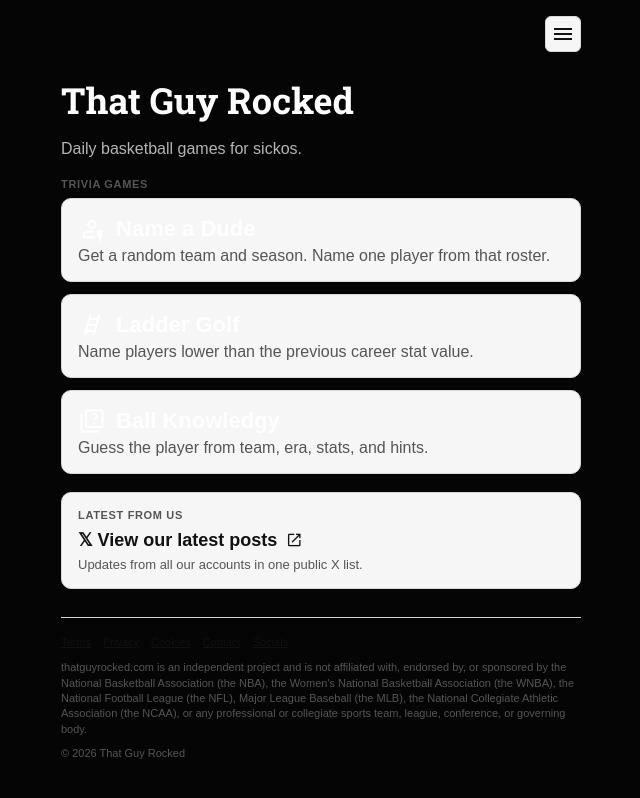
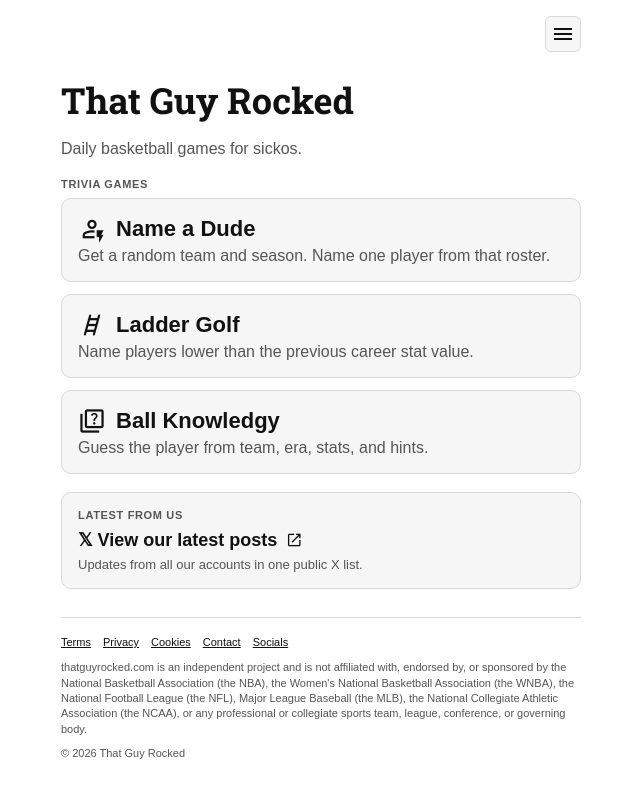
Before and after one commit to mattyraykray-betr/ballknowledgy, a Next.js app: page / in a window 1280 px wide. Shown: the top 798 px of the page, without its empty margins (319-959 px from the left). Built offline with nearby package versions, Linux system fonts and the light colour scheme; no server answers.

Commit message:
Refactor styles to use theme variables

```diff
--- a/app/page.js
+++ b/app/page.js
@@ -68,8 +68,8 @@ export default function HomePage() {
     <main
       style={{
         minHeight: "100vh",
-        background: "#050505",
-        color: "#ffffff",
+        background: theme.bg,
+        color: theme.text,
         fontFamily: "Arial, Helvetica, sans-serif",
         padding: 16,
       }}
@@ -118,7 +118,7 @@ export default function HomePage() {
 
       <div style={{ maxWidth: 520, margin: "0 auto" }}>
         <h1 style={{ fontFamily: "'Roboto Slab', Rockwell, serif", fontSize: 36, marginBottom: 4 }}>That Guy Rocked</h1>
-        <p style={{ color: "#b5b5b5", marginBottom: 20 }}>
+        <p style={{ color: theme.muted, marginBottom: 20 }}>
           Daily basketball games for sickos.
         </p>
 
```
